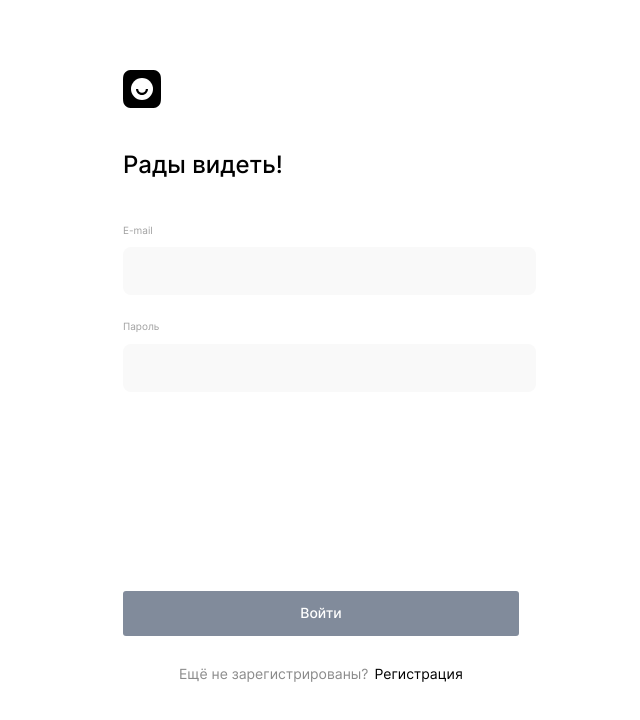
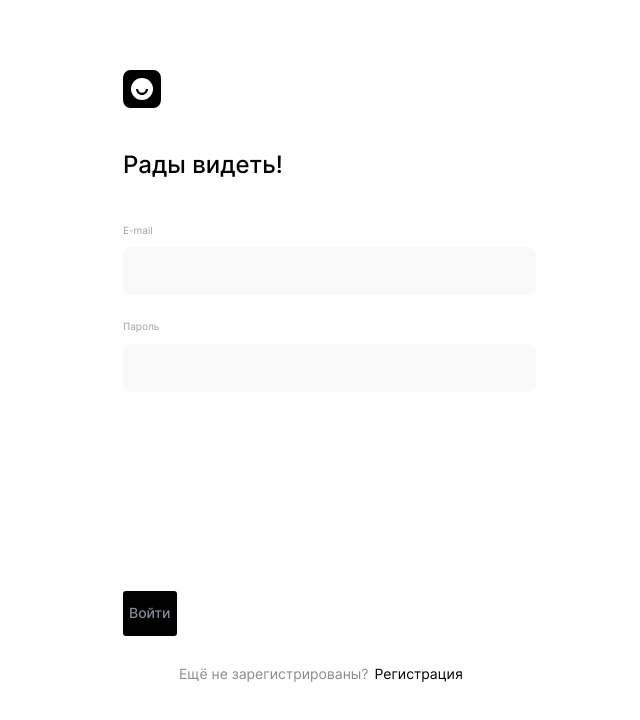
Before and after one commit to Linalien23/movies-explorer-project-front, a React (Create React App) app: page /signin in a window 1280 px wide. Shown: the top 720 px of the page, without its empty margins (319-959 px from the left). Built offline with nearby package versions, Linux system fonts and the light colour scheme.

Commit message:
Фикс багов 2

```diff
--- a/src/components/App/App.js
+++ b/src/components/App/App.js
@@ -249,7 +249,7 @@ function App() {
         setIsNavigationOpen(false);
     }
 
-    function onLogAut() {
+    function onLogOut() {
         localStorage.removeItem('token')
         localStorage.removeItem('text')
         localStorage.removeItem('movies')
@@ -339,7 +339,7 @@ function App() {
                             isOpen={isNavigationOpen}
                             onClose={onClose}
                             onClick={setIsNavigationOpen}
-                            onLogAut={onLogAut}
+                            onLogOut={onLogOut}
                             onUpdateUser={onUpdateUser}
                             message={message}
                             onSetMessage={setMessage}>
--- a/src/components/Form/Form.css
+++ b/src/components/Form/Form.css
@@ -37,7 +37,6 @@
 }
 
 .form__btn {
-    width: 396px;
     height: 45px;
     background-color: #000000;
     cursor: pointer;
@@ -51,16 +50,7 @@
 }
 
 .form__btn_disabled {
-    background-color: #818b9b;
-    width: 396px;
-    height: 45px;
-    color: white;
-    font-size: 14px;
-    font-weight: 500;
-    border-radius: 3px;
-    margin-top: 179px;
-    margin-bottom: 16px;
-    border: none;
+    color: #818b9b;
 }
 
 .form__btn:hover {
--- a/src/components/Profile/Profile.css
+++ b/src/components/Profile/Profile.css
@@ -75,6 +75,13 @@
     }
 }
 
+.profile__massage{
+    text-align: center;
+    font-size: 13px;
+    color: #EE3465;
+    padding-top: 30px;
+}
+
 .profile__edit-form-btn{
     background: inherit;
     font-size: 13px;
--- a/src/components/Profile/Profile.js
+++ b/src/components/Profile/Profile.js
@@ -67,11 +67,11 @@ function Profile(props) {
 
                     <p className='profile__massage'> {props.message}</p>
 
-                    <button disabled={!isValid} className={'profile__edit-form-btn' + (!isValid ? ' form__btn_disabled' : '')} type='submit'>Редактировать</button>
+                    <button disabled={!isValid} className={'profile__edit-form-btn' + (!isValid ? ' form__btn_disabled' : '')} type='submit' onClick={() => props.onUpdateUser()}>Редактировать</button>
 
                 </form>
 
-                <button className='profile__exit-btn' type='button' onClick={() => props.onLogAut()}>Выйти из аккаунта</button>
+                <button className='profile__exit-btn' type='button' onClick={() => props.onLogOut()}>Выйти из аккаунта</button>
             </div>
         </section>
     );
--- a/src/components/SavedMovies/SavedMovies.js
+++ b/src/components/SavedMovies/SavedMovies.js
@@ -24,7 +24,6 @@ function SavedMovies({ movieCards, onDeleteMovie, searchMovie, onShort, isShort,
 
             <p className='movies__massage'> {message}</p>
 
-
             {(!isSearch) ? (<MoviesCardList movieCards={movieCards} onDeleteMovie={onDeleteMovie} />)
                 : (<MoviesCardList movieCards={searchedMovie} onDeleteMovie={onDeleteMovie} />)}
 
```
